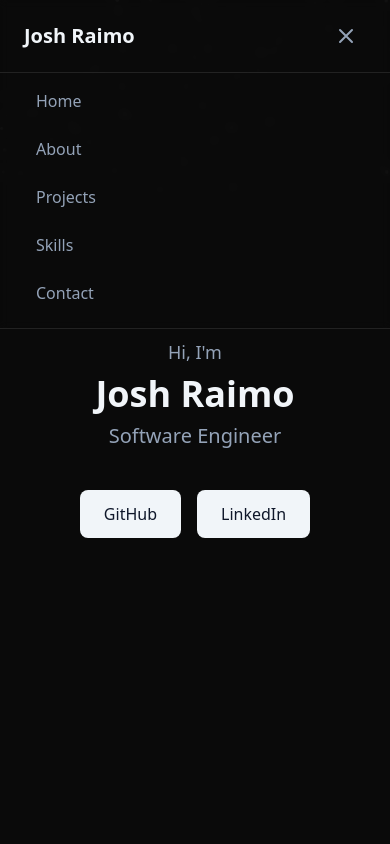
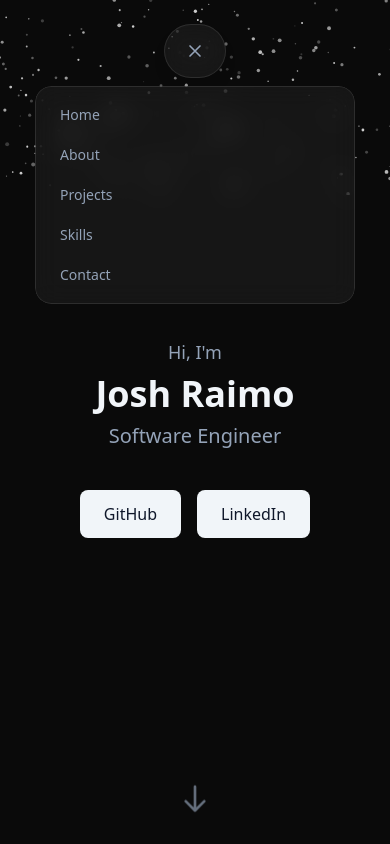
Before and after one commit to JoshRaimo/Portfolio, a Next.js app: page / in a window 390 px wide. Both pictures are taken after a click on the button "Toggle menu". Shown: the top 844 px of the page. Built offline with nearby package versions, Linux system fonts and the light colour scheme.

Commit message:
Refactor Hero and Navbar components for improved layout and responsiveness; add scroll-down arrow to Hero section and enhance Navbar styling for better mobile experience

```diff
--- a/components/Hero.tsx
+++ b/components/Hero.tsx
@@ -10,10 +10,10 @@ export default function Hero() {
   return (
     <section
       id="hero"
-      className="min-h-screen flex flex-col items-center justify-center px-6 pt-20 pb-12"
+      className="min-h-screen flex flex-col items-center justify-center px-6 pt-20 pb-12 relative"
     >
       <motion.div
-        className="max-w-2xl mx-auto text-center"
+        className="max-w-2xl mx-auto text-center flex-1 flex flex-col justify-center"
         initial={{ opacity: 0, y: 20 }}
         animate={{ opacity: 1, y: 0 }}
         transition={{ duration: 0.6, ease: "easeOut" }}
@@ -55,6 +55,39 @@ export default function Hero() {
           </motion.a>
         </div>
       </motion.div>
+
+      {/* Scroll-down arrow */}
+      <div className="absolute bottom-8 left-0 right-0 flex justify-center">
+        <motion.a
+          href="#about"
+          className="text-slate-400 hover:text-slate-200 transition-colors inline-flex"
+          aria-label="Scroll to About"
+          initial={{ opacity: 0 }}
+          animate={{
+            opacity: [0.4, 1, 0.4],
+            y: [0, 6, 0],
+          }}
+          transition={{
+            opacity: { duration: 1.5, repeat: Infinity, ease: "easeInOut" },
+            y: { duration: 1.5, repeat: Infinity, ease: "easeInOut" },
+          }}
+        >
+          <svg
+            className="w-8 h-8"
+            fill="none"
+            stroke="currentColor"
+            viewBox="0 0 24 24"
+            aria-hidden="true"
+          >
+            <path
+              strokeLinecap="round"
+              strokeLinejoin="round"
+              strokeWidth={2}
+              d="M19 14l-7 7m0 0l-7-7m7 7V3"
+            />
+          </svg>
+        </motion.a>
+      </div>
     </section>
   );
 }
--- a/components/Navbar.tsx
+++ b/components/Navbar.tsx
@@ -4,8 +4,7 @@ import { useState } from "react";
 import { motion } from "framer-motion";
 
 /**
- * Navbar - Sticky header with responsive hamburger menu.
- * Smooth scrolls to sections via anchor links.
+ * Navbar - Centered sticky nav with pill style.
  */
 const navLinks = [
   { label: "Home", href: "#top" },
@@ -19,24 +18,16 @@ export default function Navbar() {
   const [isMenuOpen, setIsMenuOpen] = useState(false);
 
   return (
-    <nav className="fixed top-0 left-0 right-0 z-50 bg-[#0a0a0a]/90 backdrop-blur-sm border-b border-white/10">
-      <div className="max-w-6xl mx-auto px-6 py-4 flex items-center justify-between">
-        {/* Logo / Name */}
-        <a
-          href="#top"
-          className="text-xl font-bold text-slate-100 hover:text-slate-300 transition-colors"
-        >
-          Josh Raimo
-        </a>
-
-        <div className="flex items-center gap-4">
-        {/* Desktop navigation - hidden on mobile */}
-        <div className="hidden md:flex items-center gap-8">
+    <nav className="fixed top-6 left-0 right-0 z-50 px-4">
+      <div className="flex justify-center">
+        <div className="flex items-center gap-1 rounded-full bg-white/5 px-3 py-2 backdrop-blur-md border border-white/10 shadow-lg">
+          {/* Desktop: centered links */}
+          <div className="hidden md:flex items-center gap-1">
             {navLinks.map((link) => (
               <motion.a
                 key={link.href}
                 href={link.href}
-              className="text-slate-400 hover:text-slate-100 transition-colors"
+                className="relative rounded-full px-4 py-2 text-sm font-medium text-slate-400 hover:text-slate-200 transition-colors"
                 whileHover={{ y: -1 }}
                 whileTap={{ scale: 0.98 }}
               >
@@ -45,17 +36,17 @@ export default function Navbar() {
             ))}
           </div>
 
-        {/* Hamburger button - visible on mobile only */}
+          {/* Mobile: hamburger */}
           <motion.button
             type="button"
             aria-label="Toggle menu"
             aria-expanded={isMenuOpen}
-          className="md:hidden p-2 rounded-lg text-slate-400 hover:bg-white/10 hover:text-slate-100 transition-colors"
+            className="md:hidden p-2 rounded-full text-slate-400 hover:text-slate-100 hover:bg-white/10 transition-colors"
             onClick={() => setIsMenuOpen(!isMenuOpen)}
             whileTap={{ scale: 0.95 }}
           >
             <svg
-            className="w-6 h-6"
+              className="w-5 h-5"
               fill="none"
               stroke="currentColor"
               viewBox="0 0 24 24"
@@ -81,20 +72,20 @@ export default function Navbar() {
         </div>
       </div>
 
-      {/* Mobile menu - slides down when open */}
+      {/* Mobile menu */}
       <div
-        className={`md:hidden overflow-hidden transition-all duration-300 ease-in-out ${
-          isMenuOpen ? "max-h-64 opacity-100" : "max-h-0 opacity-0"
+        className={`md:hidden mt-2 mx-auto max-w-xs overflow-hidden transition-all duration-300 ease-out rounded-2xl ${
+          isMenuOpen ? "max-h-72 opacity-100" : "max-h-0 opacity-0"
         }`}
         aria-hidden={!isMenuOpen}
       >
-        <div className="px-6 pb-4 pt-2 flex flex-col gap-2 border-t border-white/10">
+        <div className="bg-white/5 backdrop-blur-md border border-white/10 rounded-2xl py-2 px-2">
           {navLinks.map((link) => (
             <a
               key={link.href}
               href={link.href}
               onClick={() => setIsMenuOpen(false)}
-              className="py-2 text-slate-400 hover:text-slate-100 hover:bg-white/10 rounded-lg px-3 transition-colors"
+              className="block rounded-xl py-2.5 px-4 text-sm font-medium text-slate-400 hover:text-slate-100 hover:bg-white/5 transition-colors"
             >
               {link.label}
             </a>
--- a/components/Particles.tsx
+++ b/components/Particles.tsx
@@ -18,24 +18,7 @@ export default function Particles() {
   const options = useMemo<ISourceOptions>(() => ({
     detectRetina: true,
     fpsLimit: 120,
-    interactivity: {
-      detectOn: "window",
-      events: {
-        onHover: {
-          enable: true,
-          mode: "repulse",
-        },
-      },
-      modes: {
-        repulse: {
-          distance: 120,
-          duration: 0.4,
-          factor: 30,
-          speed: 0.5,
-          maxSpeed: 20,
-        },
-      },
-    },
+    interactivity: { detectOn: "canvas", events: {}, modes: {} },
     particles: {
       number: { value: 200 },
       color: { value: "#FFFFFF" },
```
Lines whose indentation alone changed are shown as unchanged.
